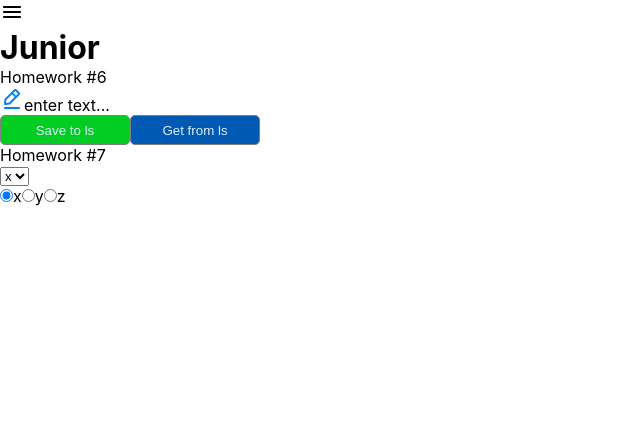
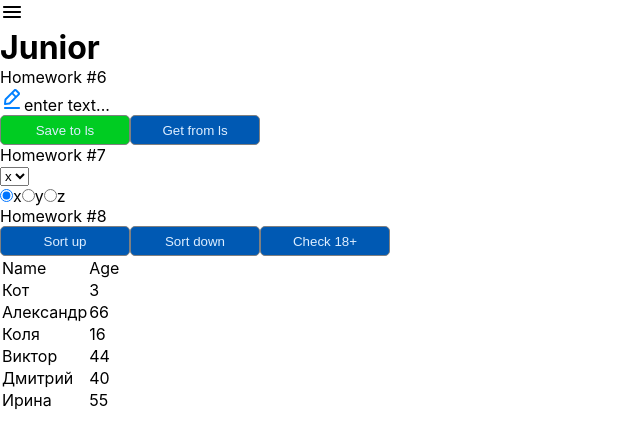
Before and after one commit to Sergey-Alex/hws, a React (Create React App) app: page /#/junior in a window 1280 px wide. Shown: the top 448 px of the page, without its empty margins (0-640 px from the left). Built offline with nearby package versions, Linux system fonts and the light colour scheme.

Commit message:
commit hw2.8

```diff
--- a/src/s2-homeworks/hw05/pages/Junior.tsx
+++ b/src/s2-homeworks/hw05/pages/Junior.tsx
@@ -1,6 +1,7 @@
 import React from 'react'
 import HW6 from "../../hw06/HW6";
 import HW7 from "../../hw07/HW7";
+import HW8 from "../../hw08/HW8";
 // import HW6 from '../../hw06/HW6'
 // import HW7 from '../../hw07/HW7'
 // import HW8 from '../../hw08/HW8'
@@ -9,12 +10,12 @@
 function Junior() {
     return (
         <div id={'hw5-page-junior'}>
-            <HW6 />
-            <HW7 />
-            {/*<HW8 />*/}
+            <HW6/>
+            <HW7/>
+            <HW8/>
             {/*<HW9 />*/}
         </div>
-    )
+    );
 }
 
 export default Junior
--- a/src/s2-homeworks/hw08/User.tsx
+++ b/src/s2-homeworks/hw08/User.tsx
@@ -12,11 +12,11 @@
         <tr id={'hw8-user-' + u._id + '-' + u.age} className={s.item}>
             <td id={'hw8-user-name-' + u._id} className={s.nameCol}>
                 {/*отобразить имя*/}
-
+                {u.name}
             </td>
             <td id={'hw8-user-age-' + u._id}>
                 {/*отобразить возраст*/}
-
+                {u.age}
             </td>
         </tr>
     )
--- a/src/s2-homeworks/hw08/bll/homeWorkReducer.ts
+++ b/src/s2-homeworks/hw08/bll/homeWorkReducer.ts
@@ -4,15 +4,23 @@
     | { type: 'sort'; payload: 'up' | 'down' }
     | { type: 'check'; payload: number }
 
-export const homeWorkReducer = (state: any, action: any): any => { // need to fix any
+export const homeWorkReducer = (state: UserType[], action: ActionType): UserType[] => { // need to fix any
     switch (action.type) {
         case 'sort': { // by name
-
-            return state // need to fix
+            let copyState = [...state]
+            copyState.sort((a, b) => {
+                if (action.payload === 'up') {
+                    return (a.name.toLowerCase() > b.name.toLowerCase()) ? 1 : -1
+                } else if (action.payload === 'down') {
+                    return  (a.name.toLowerCase() < b.name.toLowerCase()) ? 1 : -1
+                } else {
+                    return 0
+                }
+            })
+            return copyState // need to fix
         }
         case 'check': {
-
-            return state // need to fix
+            return state.filter(v => v.age > 18) // need to fix
         }
         default:
             return state
```
